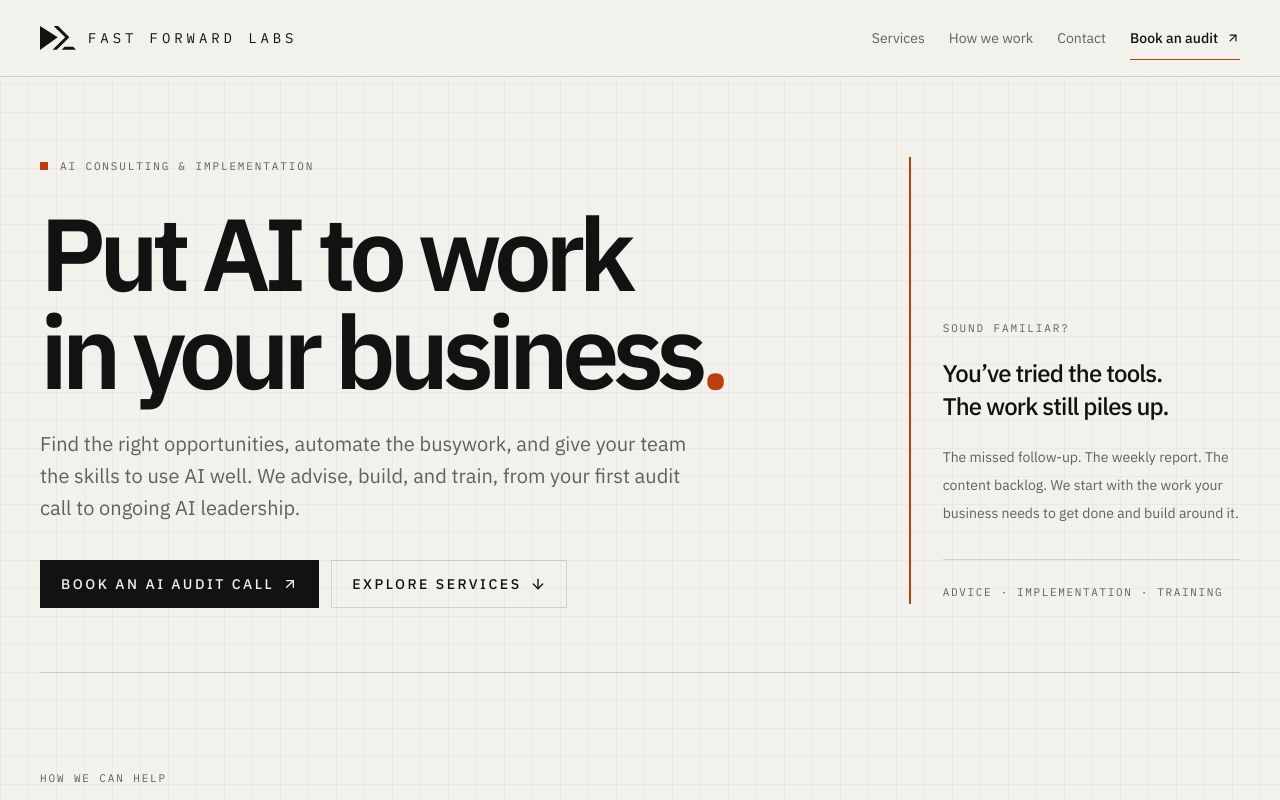
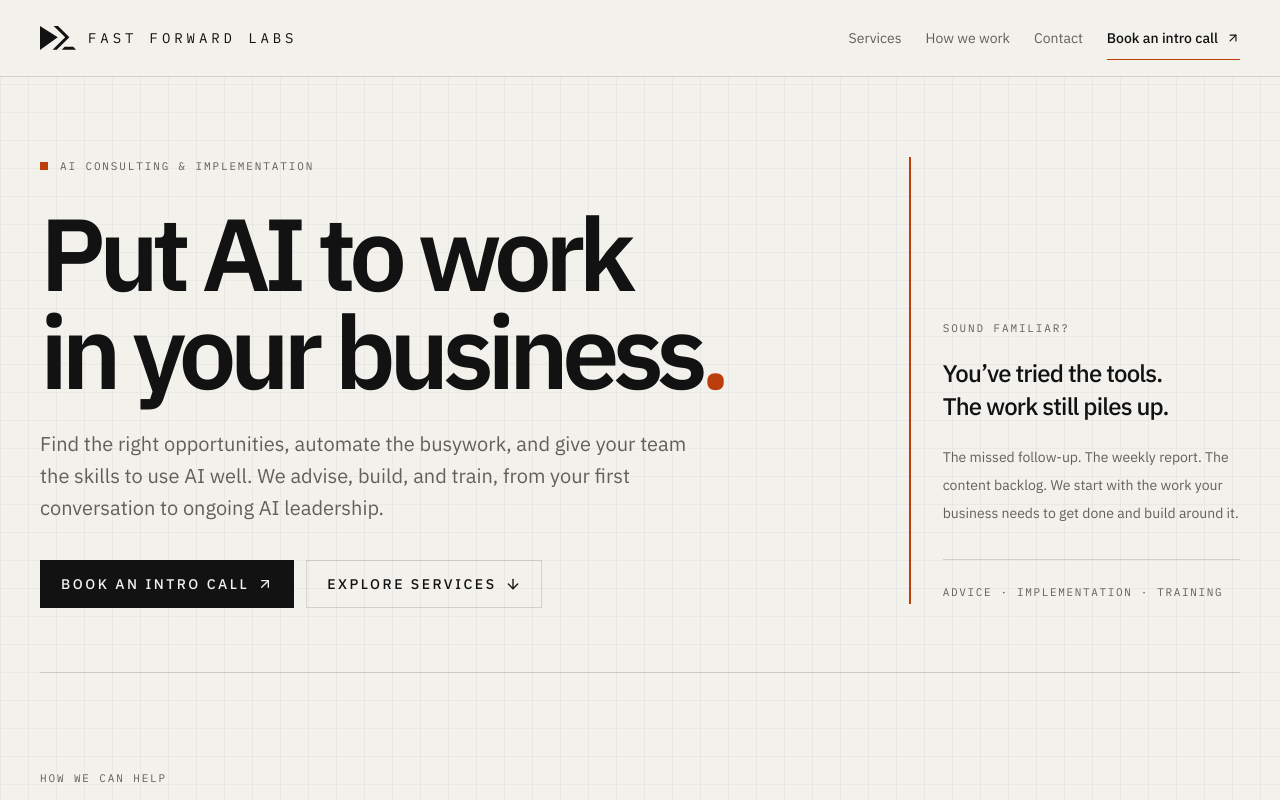
Before and after one commit to BowTiedSwan/fastforwardlabs, a Next.js app in the folder apps/web/: page / in a window 1280 px wide. Shown: the top 800 px of the page. Built offline with nearby package versions, Linux system fonts and the light colour scheme; no server answers.

Commit message:
feat(web): make intro calls the primary booking CTA

```diff
--- a/apps/web/app/contact/page.tsx
+++ b/apps/web/app/contact/page.tsx
@@ -5,11 +5,11 @@ import { ArrowUpRight } from "lucide-react";
 import { InquiryForm } from "@/components/inquiry-form";
 import { inquiryOptions } from "@/lib/inquiry-options";
 import { trackProps } from "@/lib/analytics";
-import { auditBookingHref } from "@/lib/site";
+import { introBookingHref } from "@/lib/site";
 
 export const metadata: Metadata = {
   title: "Discuss Your Project",
-  description: "Tell Fast Forward Labs about your automation, AI training, content system, or advisory needs. Send a project inquiry or book an AI audit call.",
+  description: "Tell Fast Forward Labs about your automation, AI training, content system, or advisory needs. Send a project inquiry or book a 15-minute intro call.",
 };
 
 export default async function ContactPage({ searchParams }: { searchParams: Promise<{ service?: string | string[] }> }) {
@@ -21,7 +21,7 @@ export default async function ContactPage({ searchParams }: { searchParams: Prom
         <p className="eyebrow">Let’s talk about your project</p>
         <h1 className="text-[clamp(2.8rem,5.5vw,5rem)] leading-[0.98] font-semibold tracking-[-0.055em]">What would you like to change?</h1>
         <p className="max-w-lg text-lg leading-8 text-muted">Tell us what you have in mind for your operations, content, or team. We’ll get back to you to discuss the right scope and next steps.</p>
-        <div className="mt-8 border-t border-line pt-7"><h2 className="text-xl font-medium">Looking for an AI audit call?</h2><p className="mt-3 text-sm leading-7 text-muted">You can choose a time directly in our calendar.</p><Link href={auditBookingHref("contact")} {...trackProps("cta", "contact", "audit_booking")} className="mt-3 inline-flex min-h-11 items-center gap-3 border-b border-accent text-sm font-medium">Book an AI audit call <ArrowUpRight aria-hidden="true" className="size-4" /></Link></div>
+        <div className="mt-8 border-t border-line pt-7"><h2 className="text-xl font-medium">Prefer a quick introduction?</h2><p className="mt-3 text-sm leading-7 text-muted">Book 15 minutes to tell us about your business and explore the next step.</p><Link href={introBookingHref("contact")} {...trackProps("cta", "contact", "intro_booking")} className="mt-3 inline-flex min-h-11 items-center gap-3 border-b border-accent text-sm font-medium">Book an intro call <ArrowUpRight aria-hidden="true" className="size-4" /></Link></div>
       </div>
       <InquiryForm initialService={initialService} />
     </div>
--- a/apps/web/app/page.tsx
+++ b/apps/web/app/page.tsx
@@ -2,12 +2,12 @@ import type { Metadata } from "next";
 import Link from "next/link";
 import { ArrowDown, ArrowUpRight } from "lucide-react";
 
-import { AuditCta } from "@/components/audit-cta";
+import { IntroCta } from "@/components/intro-cta";
 import { ContentSystemProof } from "@/components/content-system-proof";
 import { Button } from "@/components/ui/button";
 import { services } from "@/lib/services";
 import { trackProps } from "@/lib/analytics";
-import { auditBookingHref, homeContent, site } from "@/lib/site";
+import { introBookingHref, homeContent, site } from "@/lib/site";
 
 export const metadata: Metadata = {
   title: homeContent.title,
@@ -37,7 +37,7 @@ export default function HomePage() {
           <h1 className="max-w-4xl text-[clamp(3.25rem,8vw,6.7rem)] leading-[0.96] font-semibold tracking-[-0.065em]">{homeContent.headline[0]}<br />{homeContent.headline[1]}<span className="text-accent">.</span></h1>
           <p className="max-w-2xl text-lg leading-8 text-muted sm:text-xl">{homeContent.introduction}</p>
           <div className="flex flex-wrap gap-3 pt-2">
-            <Button asChild size="lg"><Link href={auditBookingHref("home_hero")} {...trackProps("cta", "home_hero", "audit_booking")}>Book an AI audit call <ArrowUpRight aria-hidden="true" className="size-4" /></Link></Button>
+            <Button asChild size="lg"><Link href={introBookingHref("home_hero")} {...trackProps("cta", "home_hero", "intro_booking")}>Book an intro call <ArrowUpRight aria-hidden="true" className="size-4" /></Link></Button>
             <Button asChild variant="outline" size="lg"><Link href="#services">Explore services <ArrowDown aria-hidden="true" className="size-4" /></Link></Button>
           </div>
         </div>
@@ -73,7 +73,7 @@ export default function HomePage() {
         <div className="mb-10 grid gap-5 md:grid-cols-2"><div className="space-y-4"><p className="eyebrow">How we work</p><h2 id="process-heading" className="section-heading">A clear scope.<br />A useful outcome.</h2></div><p className="max-w-lg self-end text-base leading-8 text-muted">You may need a single workflow built, a team workshop, or an AI partner at the leadership table. We agree on the deliverables, responsibilities, and cost before the work begins.</p></div>
         <ol className="grid border-t border-line md:grid-cols-3">{process.map((step, index) => <li key={step.title} className="border-b border-line py-7 md:pr-8"><p className="mb-6 font-mono text-xs text-accent">0{index + 1}</p><h3 className="mb-3 text-xl font-medium tracking-[-0.03em]">{step.title}</h3><p className="max-w-sm text-sm leading-7 text-muted">{step.text}</p></li>)}</ol>
       </section>
-      <AuditCta />
+      <IntroCta />
     </div>
   );
 }
--- a/apps/web/components/audit-cta.tsx
+++ /dev/null
@@ -1,22 +0,0 @@
-import Link from "next/link";
-import { ArrowUpRight } from "lucide-react";
-
-import { Button } from "@/components/ui/button";
-import { trackProps } from "@/lib/analytics";
-import { auditBookingHref } from "@/lib/site";
-
-export function AuditCta() {
-  return (
-    <section id="audit" className="grid gap-8 border border-line bg-panel p-6 sm:p-9 md:grid-cols-[1.2fr_0.8fr] md:p-12">
-      <div className="space-y-5">
-        <p className="eyebrow">Your next step</p>
-        <h2 className="section-heading">Start with the work<br />you want to change.</h2>
-        <p className="max-w-xl text-base leading-7 text-muted">Bring a bottleneck, an idea, or a question. We’ll look at where AI could help and what a sensible first engagement would look like.</p>
-      </div>
-      <div className="flex flex-col items-start justify-center gap-5 md:border-l md:border-line md:pl-10">
-        <Button asChild size="lg"><Link href={auditBookingHref("home_audit")} {...trackProps("cta", "home_audit", "audit_booking")}>Book an AI audit call <ArrowUpRight aria-hidden="true" className="size-4" /></Link></Button>
-        <p className="max-w-sm text-sm leading-6 text-muted">Already have a build or training brief? <Link className="underline underline-offset-4 hover:text-foreground" href="/contact" {...trackProps("cta", "home_audit", "contact")}>Send us a project inquiry.</Link></p>
-      </div>
-    </section>
-  );
-}
--- /dev/null
+++ b/apps/web/components/intro-cta.tsx
@@ -0,0 +1,22 @@
+import Link from "next/link";
+import { ArrowUpRight } from "lucide-react";
+
+import { Button } from "@/components/ui/button";
+import { trackProps } from "@/lib/analytics";
+import { introBookingHref } from "@/lib/site";
+
+export function IntroCta() {
+  return (
+    <section id="intro-call" className="grid gap-8 border border-line bg-panel p-6 sm:p-9 md:grid-cols-[1.2fr_0.8fr] md:p-12">
+      <div className="space-y-5">
+        <p className="eyebrow">Your next step</p>
+        <h2 className="section-heading">Start with the work<br />you want to change.</h2>
+        <p className="max-w-xl text-base leading-7 text-muted">Tell us what you’re working on in a 15-minute intro call. We’ll explore where we can help and agree on a useful next step.</p>
+      </div>
+      <div className="flex flex-col items-start justify-center gap-5 md:border-l md:border-line md:pl-10">
+        <Button asChild size="lg"><Link href={introBookingHref("home_intro")} {...trackProps("cta", "home_intro", "intro_booking")}>Book an intro call <ArrowUpRight aria-hidden="true" className="size-4" /></Link></Button>
+        <p className="max-w-sm text-sm leading-6 text-muted">Already have a build or training brief? <Link className="underline underline-offset-4 hover:text-foreground" href="/contact" {...trackProps("cta", "home_intro", "contact")}>Send us a project inquiry.</Link></p>
+      </div>
+    </section>
+  );
+}
--- a/apps/web/components/site-header.tsx
+++ b/apps/web/components/site-header.tsx
@@ -3,7 +3,7 @@ import Image from "next/image";
 import { ArrowUpRight } from "lucide-react";
 
 import { trackProps } from "@/lib/analytics";
-import { auditBookingHref } from "@/lib/site";
+import { introBookingHref } from "@/lib/site";
 
 const navigation = [
   { href: "/#services", label: "Services" },
@@ -29,7 +29,7 @@ export function SiteHeader() {
               {item.label}
             </Link>
           ))}
-          <Link href={auditBookingHref("header")} {...trackProps("cta", "header", "audit_booking")} className="inline-flex min-h-11 items-center gap-2 border-b border-accent font-medium text-foreground">Book an audit <ArrowUpRight aria-hidden="true" className="size-3.5" /></Link>
+          <Link href={introBookingHref("header")} {...trackProps("cta", "header", "intro_booking")} className="inline-flex min-h-11 items-center gap-2 border-b border-accent font-medium text-foreground">Book an intro call <ArrowUpRight aria-hidden="true" className="size-3.5" /></Link>
         </nav>
       </div>
     </header>
--- a/apps/web/lib/site.ts
+++ b/apps/web/lib/site.ts
@@ -10,16 +10,19 @@ export const homeContent = {
   description: "AI audits, business automation, executive and staff training, and AI content systems. One-time builds or ongoing support from Fast Forward Labs.",
   eyebrow: "AI consulting & implementation",
   headline: ["Put AI to work", "in your business"],
-  introduction: "Find the right opportunities, automate the busywork, and give your team the skills to use AI well. We advise, build, and train, from your first audit call to ongoing AI leadership.",
+  introduction: "Find the right opportunities, automate the busywork, and give your team the skills to use AI well. We advise, build, and train, from your first conversation to ongoing AI leadership.",
 };
 
+export const introBookingUrl = "https://cal.com/fast-forward-labs/15min";
 export const auditBookingUrl = "https://cal.com/fast-forward-labs/systems-audit";
 
-export type AuditPlacement =
+export type IntroPlacement =
   | "header"
   | "home_hero"
-  | "home_audit"
-  | "contact"
+  | "home_intro"
+  | "contact";
+
+export type AuditPlacement =
   | "service_hero"
   | "service_audit";
 
@@ -39,6 +42,15 @@ export function withUtm(
   return url.toString();
 }
 
+export function introBookingHref(placement: IntroPlacement): string {
+  return withUtm(introBookingUrl, {
+    utm_source: "website",
+    utm_medium: "cta",
+    utm_campaign: "intro_call",
+    utm_content: placement,
+  });
+}
+
 export function auditBookingHref(placement: AuditPlacement): string {
   return withUtm(auditBookingUrl, {
     utm_source: "website",
--- a/apps/web/tests/services.smoke.mjs
+++ b/apps/web/tests/services.smoke.mjs
@@ -34,11 +34,17 @@ test("unknown service URLs return an actual 404", async () => {
   assert.equal(response.status, 404);
 });
 
-test("audit calls lead to the confirmed calendar without exposing a contact email", async () => {
-  for (const path of ["/", ...slugs.map((slug) => `/services/${slug}`)]) {
+test("main CTAs book intro calls and audit bookings stay on the audit service page", async () => {
+  for (const path of ["/", "/contact", ...slugs.map((slug) => `/services/${slug}`)]) {
     const html = await fetch(`${base}${path}`).then((response) => response.text());
     const links = [...html.matchAll(/href="([^"]+)"/g)].map((match) => new URL(match[1].replaceAll("&amp;", "&"), base));
-    assert.ok(links.some((url) => url.origin === "https://cal.com" && url.pathname === "/fast-forward-labs/systems-audit"), `${path} links to booking`);
+    const introLinks = links.filter((url) => url.origin === "https://cal.com" && url.pathname === "/fast-forward-labs/15min");
+    const auditLinks = links.filter((url) => url.origin === "https://cal.com" && url.pathname === "/fast-forward-labs/systems-audit");
+    assert.equal(introLinks.length, path === "/" ? 3 : path === "/contact" ? 2 : 1, `${path} has intro-call CTAs`);
+    assert.equal(auditLinks.length, path === "/services/ai-audit-advisory" ? 2 : 0, `${path} has the right audit booking links`);
+    for (const url of introLinks) assert.equal(url.searchParams.get("utm_campaign"), "intro_call");
+    for (const url of auditLinks) assert.equal(url.searchParams.get("utm_campaign"), "audit_call");
+    assert.match(html, /Book an intro call/);
     assert.ok(!html.includes("mailto:"), `${path} has no public email link`);
   }
 });
```
Also changed, not shown: 2 other files (tests, documents, lock files or other folders).
